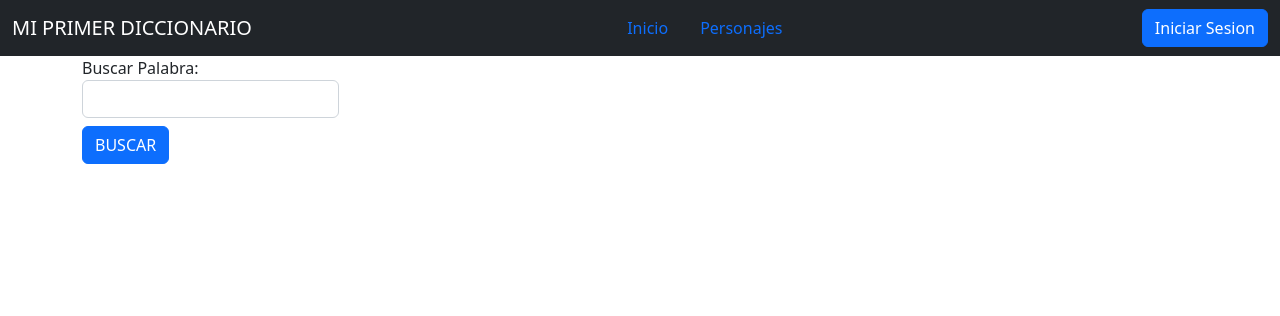
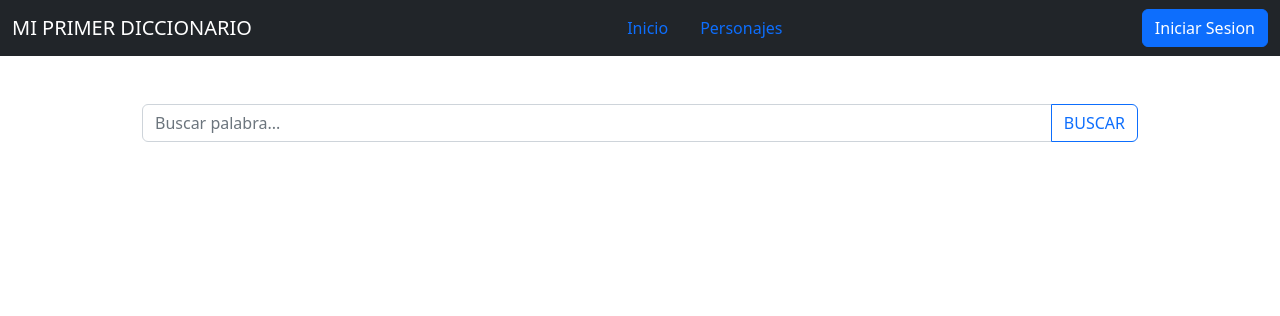
Before and after one commit to dhuancero/diccionario, a PHP site: page / in a window 1280 px wide. Shown: the top 316 px of the page. Run offline with PHP 8.4, Linux system fonts and the light colour scheme.

Commit message:
estructura, páginas y estilos

```diff
--- a/components/header.php
+++ b/components/header.php
@@ -4,7 +4,7 @@
       <a class="navbar-brand" href="./">MI PRIMER DICCIONARIO</a>
       <ul class="nav justify-content-end nav-fill">
         <li class="nav-item">
-          <a class="nav-link active" aria-current="page" href="../index.php">Inicio</a>
+          <a class="nav-link" aria-current="page" href="../index.php">Inicio</a>
         </li>
         <li class="nav-item">
           <a class="nav-link" href="./pages/personajes.php">Personajes</a>
--- a/index.php
+++ b/index.php
@@ -2,39 +2,39 @@
 if (isset($_SESSION['username'])) {
   $sesicion_username = $_SESSION['username'];
 }
+include_once "./components/head.php";
+require_once "db/conexion.php";
 ?>
 <!DOCTYPE html>
 <html lang="es">
 <?php
-include_once "./components/head.php";
 cabecera("Diccionario Paula");
 ?>
 
 <body>
   <?php
   // establecemos la conexión
-  require_once "db/conexion.php";
   $conn = conexion();
   ?>
-  <main>
+  <!-- HEADER -->
   <?php include_once "./components/header.php"; ?>
+  <!-- HEADER FIN -->
 
+  <main class="container-xl mt-5">
     <!-- Formulario -->
-    <section class="buscador container">
-      <form method="post">
-        <label for="palabra" class="search-txt form-label">
-          Buscar Palabra:
-          <input type="text" name="word" class="form-control">
-        </label>
-        <div class="search-btn">
-          <input type="submit" class="btn btn-primary" value="BUSCAR" name="btnBuscar">
+    <section class="buscador text-center m-5 ">
+      <form method="post" class="">
+        <div class="input-group container-md mb-4">
+          <input type="text" name="word" class="form-control" placeholder="Buscar palabra..." aria-label="Buscar palabra..." aria-describedby="button-addon2">
+          <button class="btn btn-outline-primary" name="btnBuscar" type="submit" id="button-addon2"> BUSCAR </button>
         </div>
       </form>
     </section>
 
     <!-- Mostrar Resultados -->
     <br>
-    <section class="container contenedor-mostrar">
+    <section class=" contenedor-mostrar container mb-5">
+      <div class="d-flex flex-wrap justify-content-between align-items-stretch">
         <?php if (isset($_POST["btnBuscar"])) {
           $word = $_POST['word'];
 
@@ -49,9 +49,10 @@ cabecera("Diccionario Paula");
           if ($resQuery) {
             while ($fila = mysqli_fetch_array($resQuery, MYSQLI_ASSOC)) {
         ?>
-            <div class="card tarjeta">
+              <!-- <div class="col"> -->
+              <div class="card tarjeta mb-4">
                 <div class="card-body">
-                <img src="" alt="Aqu´i va una imagen relacionada con la palabra">
+                  <img src="" class="card-img-top" alt="Aqu´i va una imagen relacionada con la palabra">
                   <p class="id-cod">ID:<?php echo $fila['id'] ?></p>
                   <h2 class="card-title"><?php echo $fila['palabra'] ?></h2>
                   <p class="card-text"><?php echo $fila['descripcion'] ?></p>
@@ -60,17 +61,16 @@ cabecera("Diccionario Paula");
                   Personajes:
                   Aquí se muestra el personaje o los personajes que intervienen en la viñeta.
                 </div>
+                <!-- </div> -->
               </div>
-
         <?php
             }
           } else {
             echo "<p class='fallo'>Error: $mensaje <br>" . mysqli_error($conn) . "</p>";
           }
-        ?>
-      <?php }
+        }
         mysqli_close($conn); ?>
-
+      </div>
     </section>
   </main>
 
--- a/pages/login.php
+++ b/pages/login.php
@@ -6,7 +6,12 @@ cabecera("Login");
 ?>
 
 <body>
+  <!-- HEADER -->
+  <?php include_once "../components/header.php"; ?>
+  <!-- HEADER FIN -->
+
   <main class="container">
+
     <?php
     if (isset($_POST["inicioSesion"])) {
     ?>
--- a/styles/index.css
+++ b/styles/index.css
@@ -1,9 +1,8 @@
-.contenedor-mostrar {
+/* .contenedor-mostrar {
   display: flex;
   flex-direction: row;
   flex-wrap: wrap;
   width: 100%;
-  /* justify-content: center; */
   align-content: space-between;
 }
 .card {
@@ -16,8 +15,8 @@
   flex-direction: column;
 }
 
-/* eSTILOS PARA LA IMAGEN */
 .card-body img {
   height: 200px;
   border: solid 1px;
 }
+ */
```
Also changed, not shown: db/esLogin.php (+7 -28 lines), pages/registrar.php (added, +43 -0 lines), functions/functions.php (added). Lines whose indentation alone changed are shown as unchanged.
